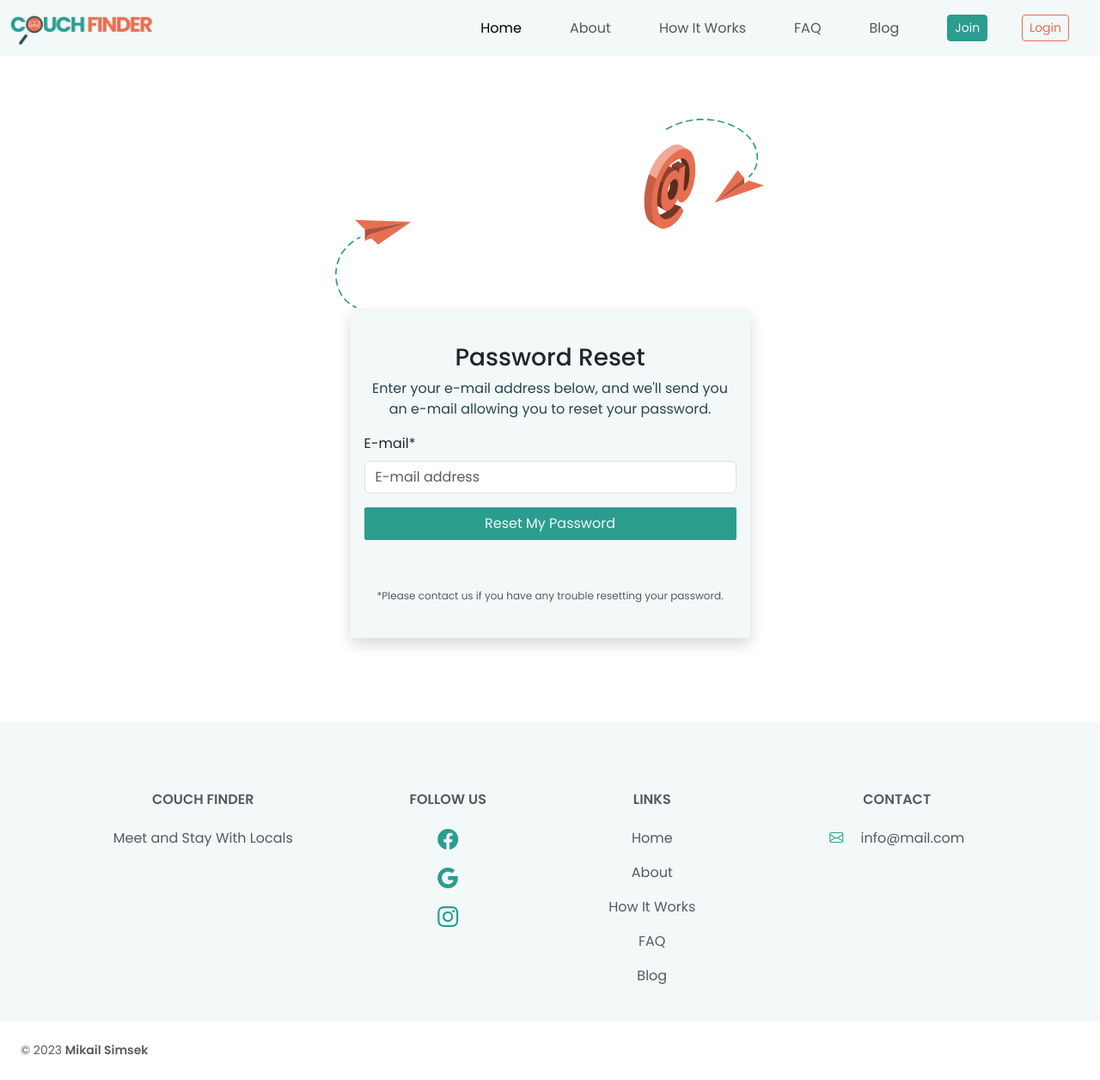
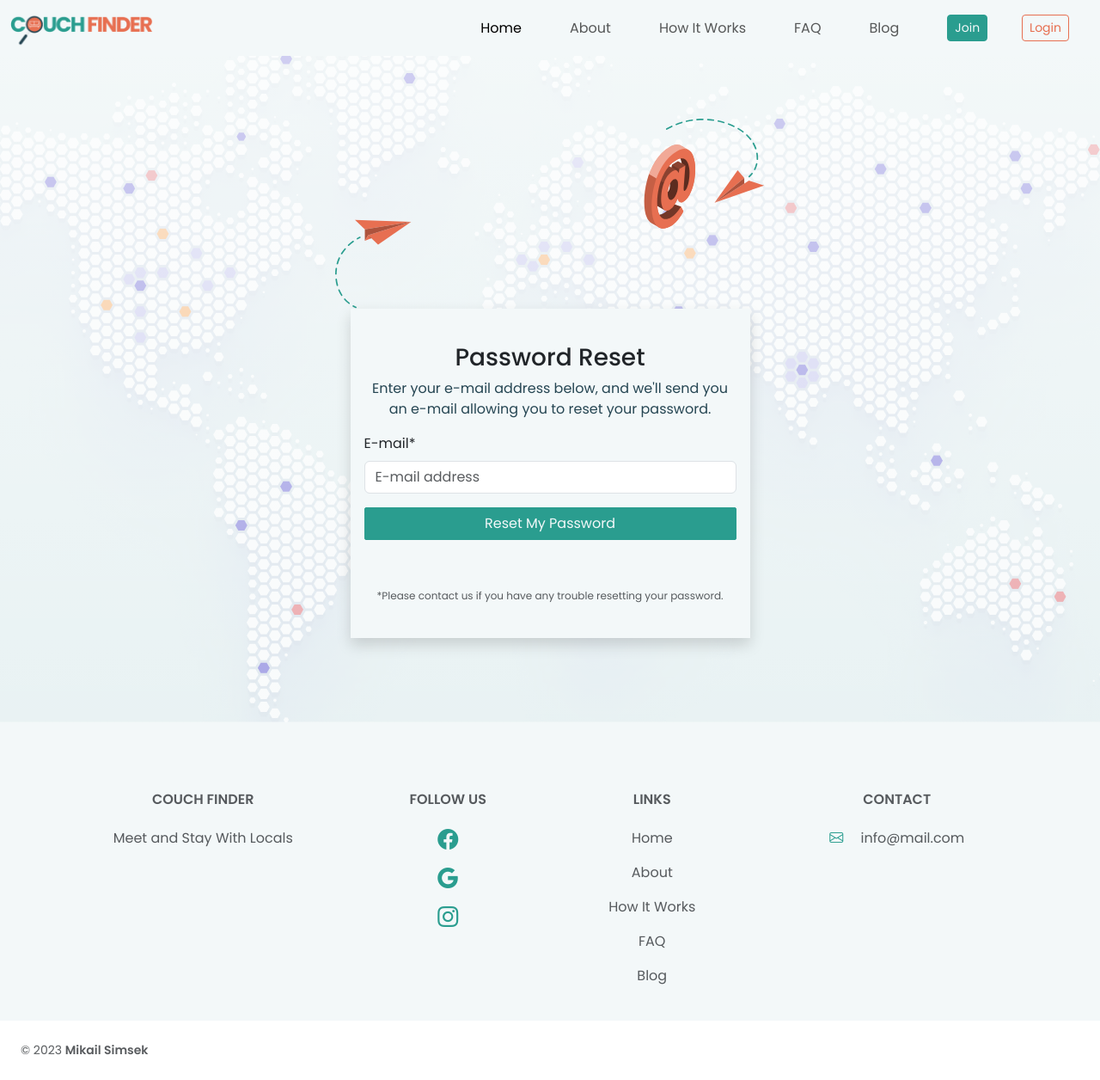
Before and after one commit to mika-sims/CouchFinder, a Django app: page /accounts/password/reset/ in a window 1280 px wide. Shown: the whole page at 86% size. Run offline with Django 4.2, Linux system fonts and the light colour scheme; parts of the project's set-up code (start-up, migrations or seed data) failed here and were passed over; some libraries are stand-ins or nearby versions.

Commit message:
Add custom style to templates

```diff
--- a/static/css/main.css
+++ b/static/css/main.css
@@ -2,15 +2,15 @@
   max-width: 30vw;
 }
 
-.footnote{
+.footnote {
   font-size: 0.75em;
 }
 
-.small-logo{
+.small-logo {
   max-width: 3em;
 }
 
-.dash-mode{
+.dash-mode {
   height: 2px;
   color: #264653;
 }
@@ -20,7 +20,6 @@
   max-height: 200px;
   object-fit: contain;
 }
-
 
 .travelling {
   background-color: #2a9d8f;
@@ -34,10 +33,23 @@
   background-color: #2c384e;
 }
 
+.mail-send-img {
+  max-width: 300px;
+  z-index: 0;
+}
+
 /*--------------------------------------------------------
 Background image for hero, signup, login pages
 *--------------------------------------------------------*/
-#hero, #signup, #login, #sociallogin, #socialsignup {
+#hero,
+#signup,
+#login,
+#sociallogin,
+#socialsignup,
+#password-reset,
+#password-reset-done,
+#password-reset-from-key,
+#password-reset-from-key-done {
   background-image: linear-gradient(#ffffffb0, #ffffff6b),
     url("/static/images/hero.jpg");
   background-repeat: no-repeat;
@@ -348,8 +360,6 @@ LOGO ANIMATION
     animate-svg-fill-13 0.7s ease-out 2s both;
 }
 
-
-
 /*
 About Section
 */
@@ -366,7 +376,6 @@ About Section
 .hiw-card-img {
   max-height: 16em;
 }
-
 
 /*===========
 MEDIA QUIRIES
@@ -391,7 +400,7 @@ MEDIA QUIRIES
     width: 65vw;
   }
 
-  .small-logo{
+  .small-logo {
     max-width: 5em;
   }
 
@@ -410,7 +419,6 @@ MEDIA QUIRIES
     width: 55vw;
   }
 
-
   .profile-page-image {
     width: 200px;
     height: 200px;
@@ -427,7 +435,7 @@ MEDIA QUIRIES
     width: 45vw;
   }
 
-  .small-logo{
+  .small-logo {
     max-width: 7em;
   }
 }
```
